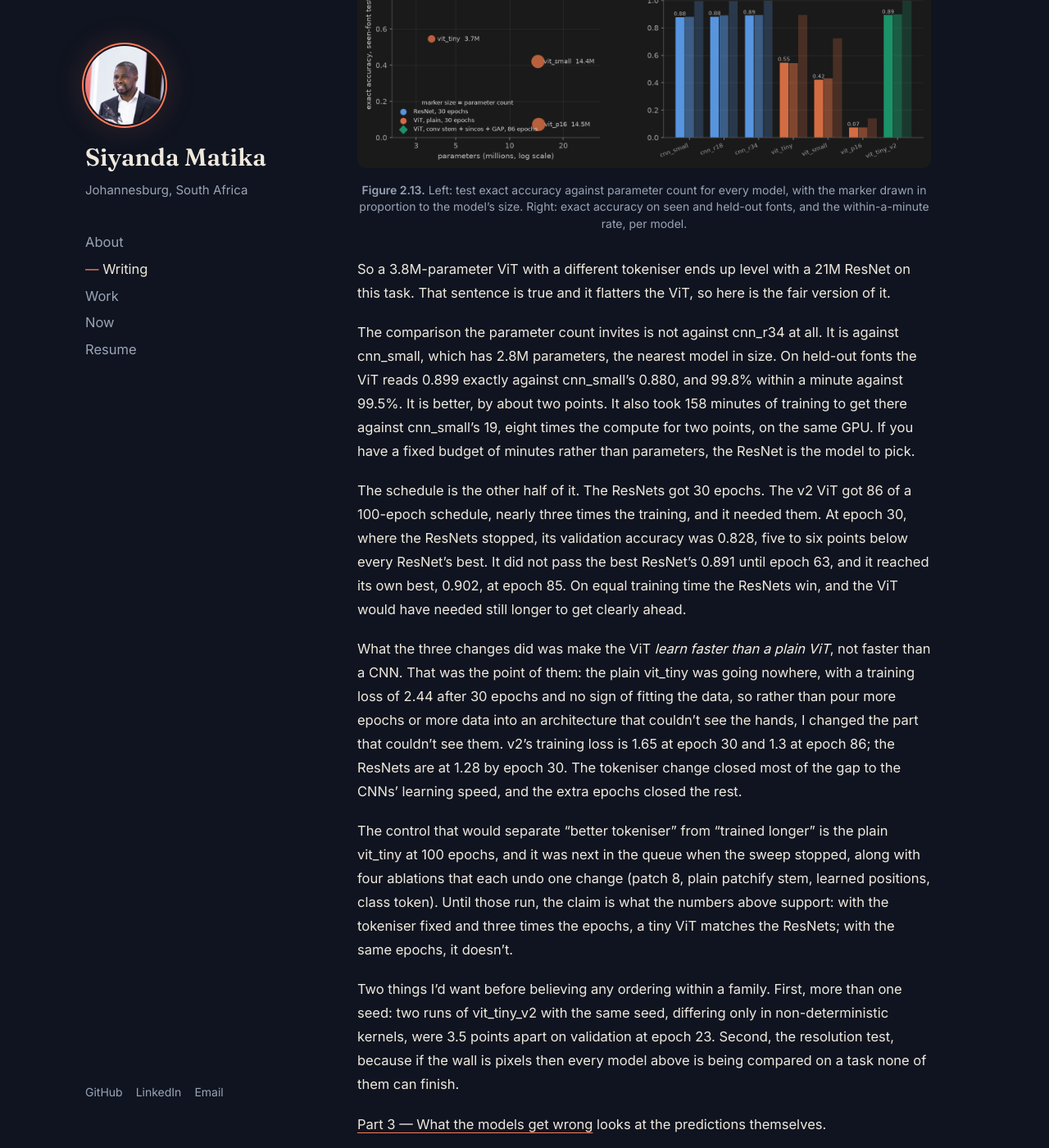
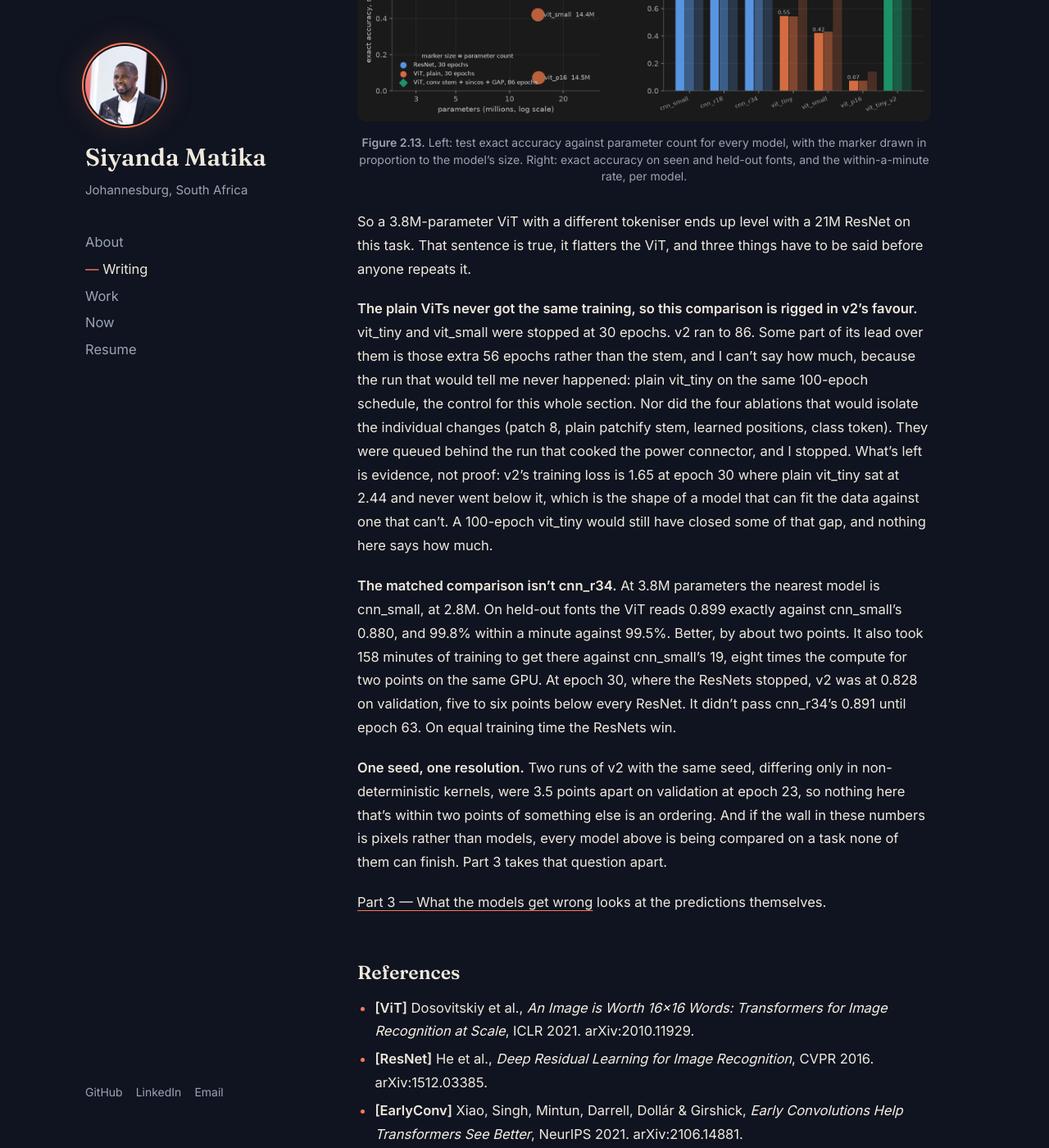
Before and after one commit to matikasiyanda/matikasiyanda.github.io, a Jekyll site: the page built from _posts/2026-09-15-clocks-part-2-models.md, in a window 1280 px wide and 1400 px high, scrolled down 18691 px. Shown: the whole window at 82% size. Built offline with Jekyll 4.4.1, drawn with Linux system fonts in a browser that asks for light colours; comment, search, counter and statistics services are not loaded; some of the changed text lies outside the part shown.

Commit message:
State the unfinished ViT sweep plainly in all three parts; cut repetition

```diff
--- a/_posts/2026-09-15-clocks-part-2-models.md
+++ b/_posts/2026-09-15-clocks-part-2-models.md
@@ -403,8 +403,7 @@ Two metrics appear in this part. "Exact" means hour and minute are both
 right. "±1 min" means the hour is right and the minute is within one of
 the truth. Exact is what the loss trains for, but it says nothing about
 how far off a miss is, so Part 3 switches to the time error in minutes
-and shows the ordering it gives. Every number is from one seed, and the
-differences between models within a family are inside single-seed noise.
+and shows the ordering it gives. Every number here is from one seed.
 
 ## Results at 30 epochs
 
@@ -443,11 +442,9 @@ and 88.9% exact, and all of them are at 99.5% within one minute and 99.7%
 on the hour. Tripling the parameter count from cnn_small to cnn_r34 buys one
 point. The 11% of misses are almost entirely off-by-one minutes. My first
 hypothesis was a resolution ceiling (the pixel budget is worked out two
-sections down). It turned out to be mostly something else, and something I
-built in myself. Part 3 has the analysis; the short version is that half the
-clocks let the minute hand creep towards the next minute with the seconds,
-and the label doesn't. The models are reading the hand correctly. The label
-is what's ambiguous.
+sections down). It turned out to be mostly the labelling choice Part 1
+described, where the minute hand creeps on with the seconds and the label
+doesn't follow. Part 3 works that out and corrects it.
 
 **Plain ViTs underfit, and get worse as they grow.** vit_tiny reaches 55%
 exact, vit_small with four times the parameters reaches 42%, and vit_p16
@@ -625,49 +622,38 @@ two test splits, on CPU:
 {: .figcap #fig-2-13}
 
 So a 3.8M-parameter ViT with a different tokeniser ends up level with a
-21M ResNet on this task. That sentence is true and it flatters the ViT, so
-here is the fair version of it.
+21M ResNet on this task. That sentence is true, it flatters the ViT, and
+three things have to be said before anyone repeats it.
 
-The comparison the parameter count invites is not against cnn_r34 at all.
-It is against cnn_small, which has 2.8M parameters, the nearest model in
-size. On held-out fonts the ViT reads 0.899 exactly against cnn_small's
-0.880, and 99.8% within a minute against 99.5%. It is better, by about two
-points. It also took 158 minutes of training to get there against
-cnn_small's 19, eight times the compute for two points, on the same GPU.
-If you have a fixed budget of minutes rather than parameters, the ResNet
-is the model to pick.
+**The plain ViTs never got the same training, so this comparison is
+rigged in v2's favour.** vit_tiny and vit_small were stopped at 30 epochs.
+v2 ran to 86. Some part of its lead over them is those extra 56 epochs
+rather than the stem, and I can't say how much, because the run that would
+tell me never happened: plain vit_tiny on the same 100-epoch schedule, the
+control for this whole section. Nor did the four ablations that would
+isolate the individual changes (patch 8, plain patchify stem, learned
+positions, class token). They were queued behind the run that cooked the
+power connector, and I stopped. What's left is evidence, not proof: v2's
+training loss is 1.65 at epoch 30 where plain vit_tiny sat at 2.44 and
+never went below it, which is the shape of a model that can fit the data
+against one that can't. A 100-epoch vit_tiny would still have closed some
+of that gap, and nothing here says how much.
 
-The schedule is the other half of it. The ResNets got 30 epochs. The v2 ViT got 86 of a 100-epoch schedule, nearly
-three times the training, and it needed them. At epoch 30, where the
-ResNets stopped, its validation accuracy was 0.828, five to six points
-below every ResNet's best. It did not pass the best ResNet's 0.891 until
-epoch 63, and it reached its own best, 0.902, at epoch 85. On equal
-training time the ResNets win, and the ViT would have needed still longer
-to get clearly ahead.
+**The matched comparison isn't cnn_r34.** At 3.8M parameters the nearest
+model is cnn_small, at 2.8M. On held-out fonts the ViT reads 0.899 exactly
+against cnn_small's 0.880, and 99.8% within a minute against 99.5%. Better,
+by about two points. It also took 158 minutes of training to get there
+against cnn_small's 19, eight times the compute for two points on the same
+GPU. At epoch 30, where the ResNets stopped, v2 was at 0.828 on validation,
+five to six points below every ResNet. It didn't pass cnn_r34's 0.891 until
+epoch 63. On equal training time the ResNets win.
 
-What the three changes did was make the ViT *learn faster than a plain
-ViT*, not faster than a CNN. That was the point of them: the plain
-vit_tiny was going nowhere, with a training loss of 2.44 after 30 epochs
-and no sign of fitting the data, so rather than pour more epochs or more
-data into an architecture that couldn't see the hands, I changed the
-part that couldn't see them. v2's training loss is 1.65 at epoch 30 and
-1.3 at epoch 86; the ResNets are at 1.28 by epoch 30. The tokeniser
-change closed most of the gap to the CNNs' learning speed, and the extra
-epochs closed the rest.
-
-The control that would separate "better tokeniser" from "trained longer"
-is the plain vit_tiny at 100 epochs, and it was next in the queue when the
-sweep stopped, along with four ablations that each undo one change (patch
-8, plain patchify stem, learned positions, class token). Until those run,
-the claim is what the numbers above support: with the tokeniser fixed and
-three times the epochs, a tiny ViT matches the ResNets; with the same
-epochs, it doesn't.
-
-Two things I'd want before believing any ordering within a family. First,
-more than one seed: two runs of vit_tiny_v2 with the same seed, differing
+**One seed, one resolution.** Two runs of v2 with the same seed, differing
 only in non-deterministic kernels, were 3.5 points apart on validation at
-epoch 23. Second, the resolution test, because if the wall is pixels then
+epoch 23, so nothing here that's within two points of something else is an
+ordering. And if the wall in these numbers is pixels rather than models,
 every model above is being compared on a task none of them can finish.
+Part 3 takes that question apart.
 
 [Part 3 — What the models get wrong](/blog/clocks/part-3-evaluation/) looks
 at the predictions themselves.
```
Also changed, not shown: _posts/2026-09-15-clocks-part-1-data.md (+9 -1 lines), _posts/2026-09-15-clocks-part-3-evaluation.md (+7 -3 lines).
